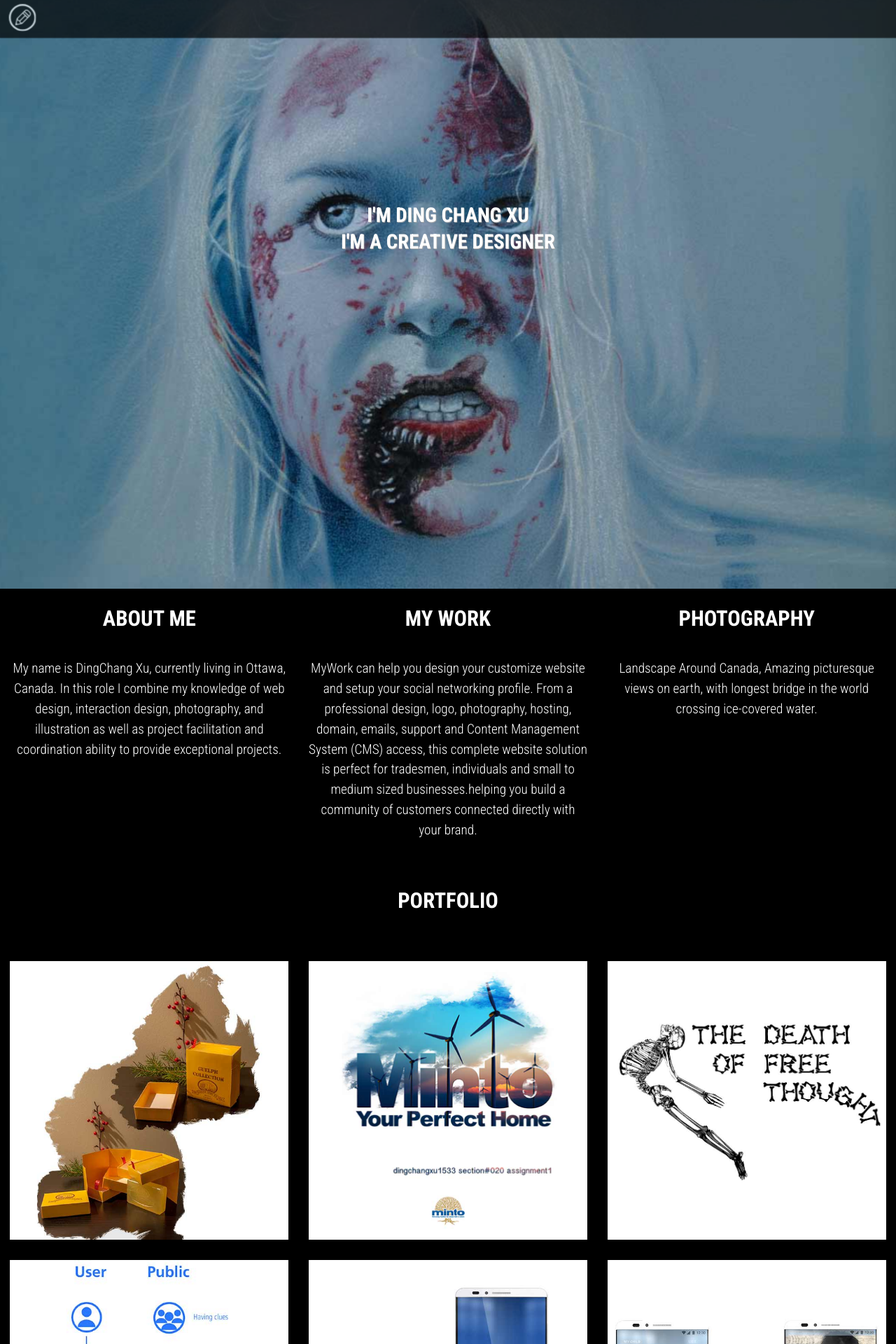
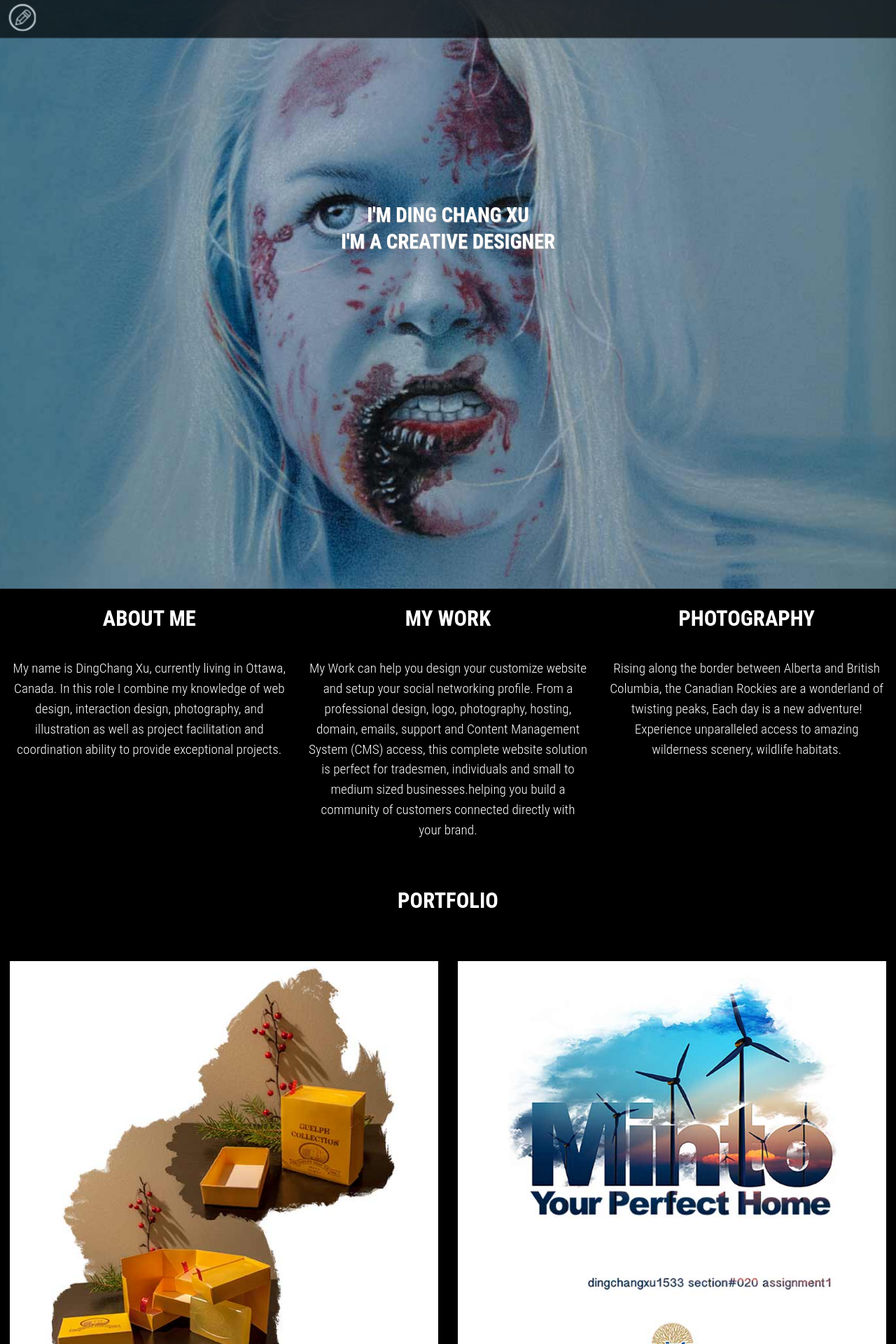
Before and after one commit to dingchangxu/portfolio, a Jekyll site: the page built from index.html, in a window 1280 px wide. Shown: the top 1920 px of the page at 70% size. Built offline with Jekyll 4.4.1, drawn with Linux system fonts in a browser that asks for light colours; Markdown is read by kramdown in place of the engine named in the settings; some of the changed text lies outside the part shown.

Commit message:
add photo and instructions

```diff
--- a/404.html
+++ b/404.html
@@ -1,5 +1,8 @@
 <!DOCTYPE html>
 <html lang="en-ca">
 <head>
+<link href="css/animate.css" rel="stylesheet">
+<link href="css/typography.css" rel="stylesheet">
+<link href="css/main.css" rel="stylesheet">
 <h1 class="myself animated zoomIn">OOps DING CHANG XU is not here yet</h1>
 </head>
--- a/_layouts/default.html
+++ b/_layouts/default.html
@@ -26,8 +26,7 @@
     <meta name="handheldfriendly" content="true">
     <meta name="mobileoptimized" content="240">
     <link href="{{site.caseur}}/css/portfolio.css" rel="stylesheet">
-    <link href='https://fonts.googleapis.com/css?family=Roboto+Condensed:400,700,400italic,700italic,300italic,300' rel='stylesheet' type='text/css'>
-    <link href='https://fonts.googleapis.com/css?family=Pacifico' rel='stylesheet' type='text/css'>
+    <link href='https://fonts.googleapis.com/css?family=Roboto:700,100' rel='stylesheet' type='text/css'>
 </head>
 <body>
 
@@ -63,14 +62,14 @@
             <section class="boxes unit unit-xs-1 unit-s-1 unit-m-1-1 unit-l-1-3">
                 <div class="box2 island-1-2">
                     <h2>MY WORK</h2>
-                    <p>MyWork can help you design your customize website and setup your social networking profile. From a professional design, logo, photography, hosting, domain, emails, support and Content Management System (CMS) access, this complete website solution is perfect for tradesmen, individuals and small to medium sized businesses.helping you build a community of customers connected directly with your brand.</p>
+                    <p>My Work can help you design your customize website and setup your social networking profile. From a professional design, logo, photography, hosting, domain, emails, support and Content Management System (CMS) access, this complete website solution is perfect for tradesmen, individuals and small to medium sized businesses.helping you build a community of customers connected directly with your brand.</p>
                 </div>
             </section>
 
             <section class="boxes unit unit-xs-1 unit-s-1 unit-m-1-1 unit-l-1-3">
                 <div class="box3 island-1-2">
                     <h2>PHOTOGRAPHY</h2>
-                    <p>Landscape Around Canada, Amazing picturesque views on earth, with longest bridge in the world crossing ice-covered water.</p></div>
+                    <p>Rising along the border between Alberta and British Columbia, the Canadian Rockies are a wonderland of twisting peaks, Each day is a new adventure! Experience unparalleled access to amazing wilderness scenery, wildlife habitats.</p></div>
             </section>
         </div><!--front intro end-->
 
--- a/index.html
+++ b/index.html
@@ -6,116 +6,103 @@
     <h2 class="gallery island-1-2">PORTFOLIO</h2>
     <div class="grid">
 
-        <div class="bbox unit unit-xs-1 unit-m-1-2 unit-l-1-3 island-1-2">
-            <a href="#poster" class="hover-box">
+        <div class="bbox unit unit-xs-1 unit-m-1-2 unit-l-1-2 island-1-2">
+            <a href="https://www.behance.net/dingchangxu" class="hover-box">
                 <img class="photo" src="image/soap.jpg" alt="poster">
                 <p>Packaging Design</p>
             </a>
+            <p class="p1">I decided to use a simple box, when open, it becomes a unique display version of Guelph soaps, which is something special.</p>
+        </div>
+
+        <div class="bbox unit unit-xs-1 unit-m-1-2 unit-l-1-2 island-1-2">
+            <a href="https://www.behance.net/dingchangxu" class="hover-box">
+                <img class="photo" src="image/minto.jpg" alt="minto">
+                <p>Campaign Design</p>
+            </a>
+            <p class="p1">These homes are powered by natural and green energies, such as wind, sun, and water.</p>
 
         </div>
 
-        <div class="bbox unit unit-xs-1 unit-m-1-2 unit-l-1-3 island-1-2">
-            <a href="#poster" class="hover-box">
-                <img class="photo" src="image/minto.jpg" alt="poster">
-                <p>Campaign Design</p>
+        <div class="bbox unit unit-xs-1 unit-m-1-2 unit-l-1-2 island-1-2">
+            <a href="https://www.behance.net/dingchangxu" class="hover-box">
+                <img class="photo" src="image/skele.jpg" alt="Typography">
+                <p>Typography</p>
             </a>
+            <p class="p1">Magazine layout design, I emphasize the word FREE for the skeleton</p>
 
         </div>
 
-        <div class="bbox unit unit-xs-1 unit-m-1-2 unit-l-1-3 island-1-2">
-            <a href="#poster" class="hover-box">
-                <img class="photo" src="image/skele.jpg" alt="poster">
-                <p>Typography</p>
+        <div class="bbox unit unit-xs-1 unit-m-1-2 unit-l-1-2 island-1-2">
+            <a href="https://www.behance.net/dingchangxu" class="hover-box">
+                <img class="photo" src="image/app.jpg" alt="The Global Goals #10">
+                <p>UI Design</p>
             </a>
+            <p class="p1">The Global Goals #10 Reduced Inequalitise-user flow</p>
 
         </div>
 
-        <div class="bbox unit unit-xs-1 unit-m-1-2 unit-l-1-3 island-1-2">
-            <a href="#poster" class="hover-box">
-                <img class="photo" src="image/app.jpg" alt="poster">
+        <div class="bbox unit unit-xs-1 unit-m-1-2 unit-l-1-2 island-1-2">
+            <a href="https://www.behance.net/dingchangxu" class="hover-box">
+                <img class="photo" src="image/app2.jpg" alt="The Global Goals #10">
                 <p>UI Design</p>
             </a>
-
-        </div>
-
-        <div class="bbox unit unit-xs-1 unit-m-1-2 unit-l-1-3 island-1-2">
-            <a href="#poster" class="hover-box">
-                <img class="photo" src="image/app2.jpg" alt="poster">
-                <p>UI Design</p>
-            </a>
+            <p class="p1">The Global Goals #10 Reduced Inequalitise-login screen</p>
 
         </div>
 
 
-        <div class="bbox unit unit-xs-1 unit-m-1-2 unit-l-1-3 island-1-2">
-            <a href="#poster" class="hover-box">
-                <img class="photo" src="image/app3.jpg" alt="poster">
+        <div class="bbox unit unit-xs-1 unit-m-1-2 unit-l-1-2 island-1-2">
+            <a href="https://www.behance.net/dingchangxu" class="hover-box">
+                <img class="photo" src="image/app3.jpg" alt="The Global Goals #10">
                 <p>UI Design</p>
             </a>
+            <p class="p1">The Global Goals #10 Reduced Inequalitise-login screen <a class="appdome" href="https://vimeo.com/148807507"> -See App Demo</p>
 
         </div>
 
-        <div class="bbox unit unit-xs-1 unit-m-1-2 unit-l-1-3 island-1-2">
-            <a href="#poster" class="hover-box">
-              <img class="photo" src="image/p4.jpg" alt="portfolio-piece">
+        <div class="bbox unit unit-xs-1 unit-m-1-2 unit-l-1-2 island-1-2">
+            <a href="https://www.behance.net/dingchangxu" class="hover-box">
+              <img class="photo" src="image/p4.jpg" alt="Poster Sketch">
               <p>Poster Sketch</p>
             </a>
+            <p class="p1">The goal of the design is to make people stop and find out more detail. </p>
         </div>
 
-        <div class="bbox unit unit-xs-1 unit-m-1-2 unit-l-1-3 island-1-2">
-            <a href="#poster" class="hover-box">
-              <img class="photo" src="image/p2.jpg" alt="portfolio-piece">
+        <div class="bbox unit unit-xs-1 unit-m-1-2 unit-l-1-2 island-1-2">
+            <a href="https://www.behance.net/dingchangxu" class="hover-box">
+              <img class="photo" src="image/p2.jpg" alt="People Sketch">
               <p>People Sketch</p>
             </a>
+            <p class="p1">Practice portrait for funy face</p>
         </div>
 
-        <div class="bbox unit unit-xs-1 unit-m-1-2 unit-l-1-3 island-1-2">
-            <a href="#poster" class="hover-box">
-                <img class="photo" src="image/p3.jpg" alt="poster">
-                <p>Sketch</p>
+        <div class="bbox unit unit-xs-1 unit-m-1-2 unit-l-1-2 island-1-2">
+            <a href="https://www.behance.net/dingchangxu" class="hover-box">
+                <img class="photo" src="image/egg.jpg" alt="egg">
+                <p>Engrave</p>
             </a>
+            <p class="p1">After I did my first egg engrave, I did another, then another,each one was better than the last. (sold)</p>
 
         </div>
 
-        <div class="bbox unit unit-xs-1 unit-m-1-2 unit-l-1-3 island-1-2">
-            <a href="#poster" class="hover-box">
-                <img class="photo" src="image/egg.jpg" alt="poster">
-                <p>Engrave</p>
-            </a>
-
-        </div>
-
-        <div class="bbox unit unit-xs-1 unit-m-1-2 unit-l-1-3 island-1-2">
-            <a href="#poster" class="hover-box">
-                <img class="photo" src="image/egg2.jpg" alt="poster">
-                <p>Engrave</p>
-            </a>
-
-        </div>
-
-        <div class="bbox unit unit-xs-1 unit-m-1-2 unit-l-1-3 island-1-2">
-            <a href="#poster" class="hover-box">
+        <div class="bbox unit unit-xs-1 unit-m-1-2 unit-l-1-2 island-1-2">
+            <a href="https://www.behance.net/dingchangxu" class="hover-box">
                 <img class="photo" src="image/oil.jpg" alt="poster">
                 <p>Oil painting</p>
             </a>
+            <p class="p1">Still life on canvas (sold)</p>
 
         </div>
 
         <div class="bbox unit unit-xs-1 unit-m-1 unit-l-1 island-1-2">
-            <a href="#poster" class="hover-box">
+            <a href="https://www.behance.net/dingchangxu" class="hover-box">
                 <img class="photo" src="image/banff.jpg" alt="poster">
                 <p>Photography</p>
             </a>
+            <p class="p1">Spend ten unforgettable days on the Alberta Canada, Experience unparalleled access to amazing wilderness scenery, wildlife habitats.</p>
 
         </div>
 
-        <div class="bbox unit unit-xs-1 unit-m-1 unit-l-1 island-1-2">
-            <a href="#poster" class="hover-box">
-                <img class="photo" src="image/banff2.jpg" alt="poster">
-                <p>Photography</p>
-            </a>
-
-        </div>
 
     </div><!--photo end-->
 </div><!--PORTFOLIO end-->
```
Also changed, not shown: _includes/css/main.css (+26 -17 lines), image/app.jpg, image/app2.jpg, image/app3.jpg.
